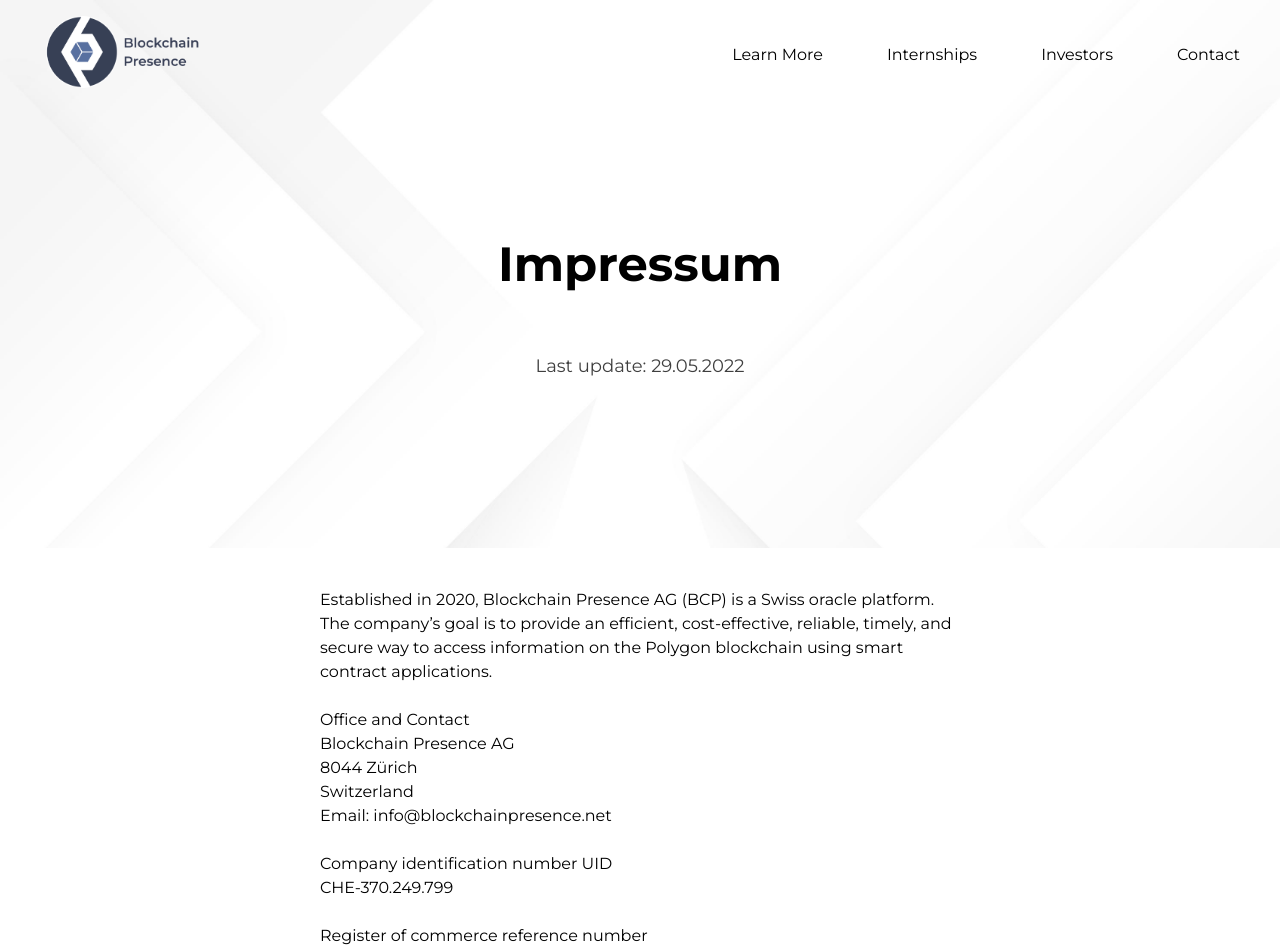
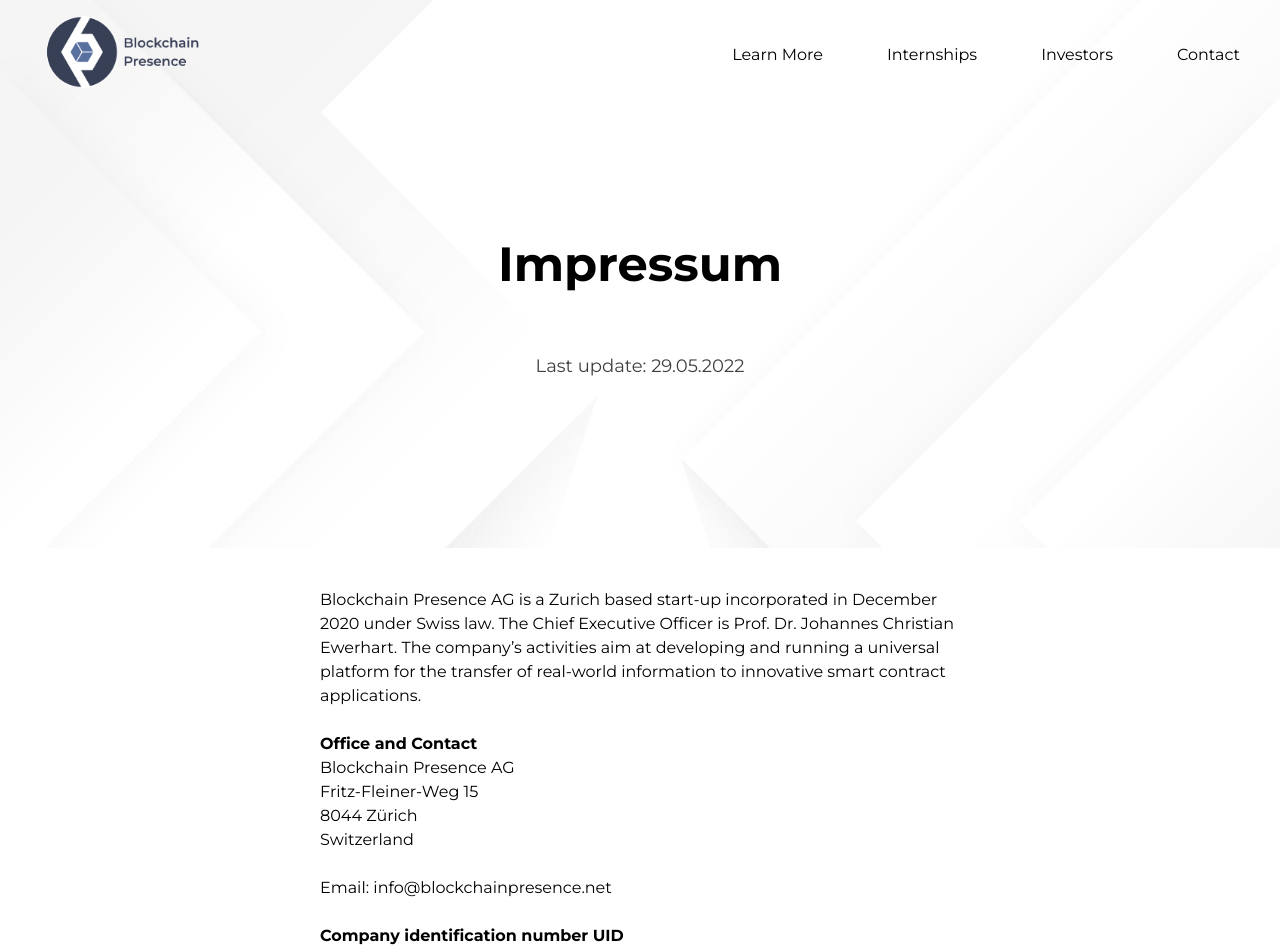
Before and after one commit to migub/BCP-Website-Next, a Next.js app: page /impressum in a window 1280 px wide. Shown: the top 951 px of the page. Built offline with nearby package versions, Linux system fonts and the light colour scheme.

Commit message:
impressum update

```diff
--- a/pages/impressum.js
+++ b/pages/impressum.js
@@ -6,16 +6,20 @@
       <TitleSection title="Impressum" subTitle="Last update: 29.05.2022" />
       <div className="w-1/2 m-auto my-10">
         <p>
-          Established in 2020, Blockchain Presence AG (BCP) is a Swiss oracle
-          platform. The company&rsquo;s goal is to provide an efficient,
-          cost-effective, reliable, timely, and secure way to access information
-          on the Polygon blockchain using smart contract applications.
+          {`Blockchain Presence AG is a Zurich based start-up
+          incorporated in December 2020 under Swiss law. The Chief Executive
+          Officer is Prof. Dr. Johannes Christian Ewerhart. The company’s
+          activities aim at developing and running a universal platform for the
+          transfer of real-world information to innovative smart contract
+          applications.`}
         </p>
         <p>&nbsp;</p>
-        <p>Office and Contact</p>
+        <p className="font-bold">Office and Contact</p>
         <p>Blockchain Presence AG</p>
-        <p>8044 Z&uuml;rich</p>
+        <p>Fritz-Fleiner-Weg 15</p>
+        <p>8044 Zürich</p>
         <p>Switzerland</p>
+        <br />
         <p>
           Email:{" "}
           <a href="mailto:info@blockchainpresence.net">
@@ -23,10 +27,10 @@
           </a>
         </p>
         <p>&nbsp;</p>
-        <p>Company identification number UID</p>
+        <p className="font-bold">Company identification number UID</p>
         <p>CHE-370.249.799</p>
         <p>&nbsp;</p>
-        <p>Register of commerce reference number</p>
+        <p className="font-bold">Register of commerce reference number</p>
         <p>CH-020-3049583-1</p>
       </div>
     </div>
```
